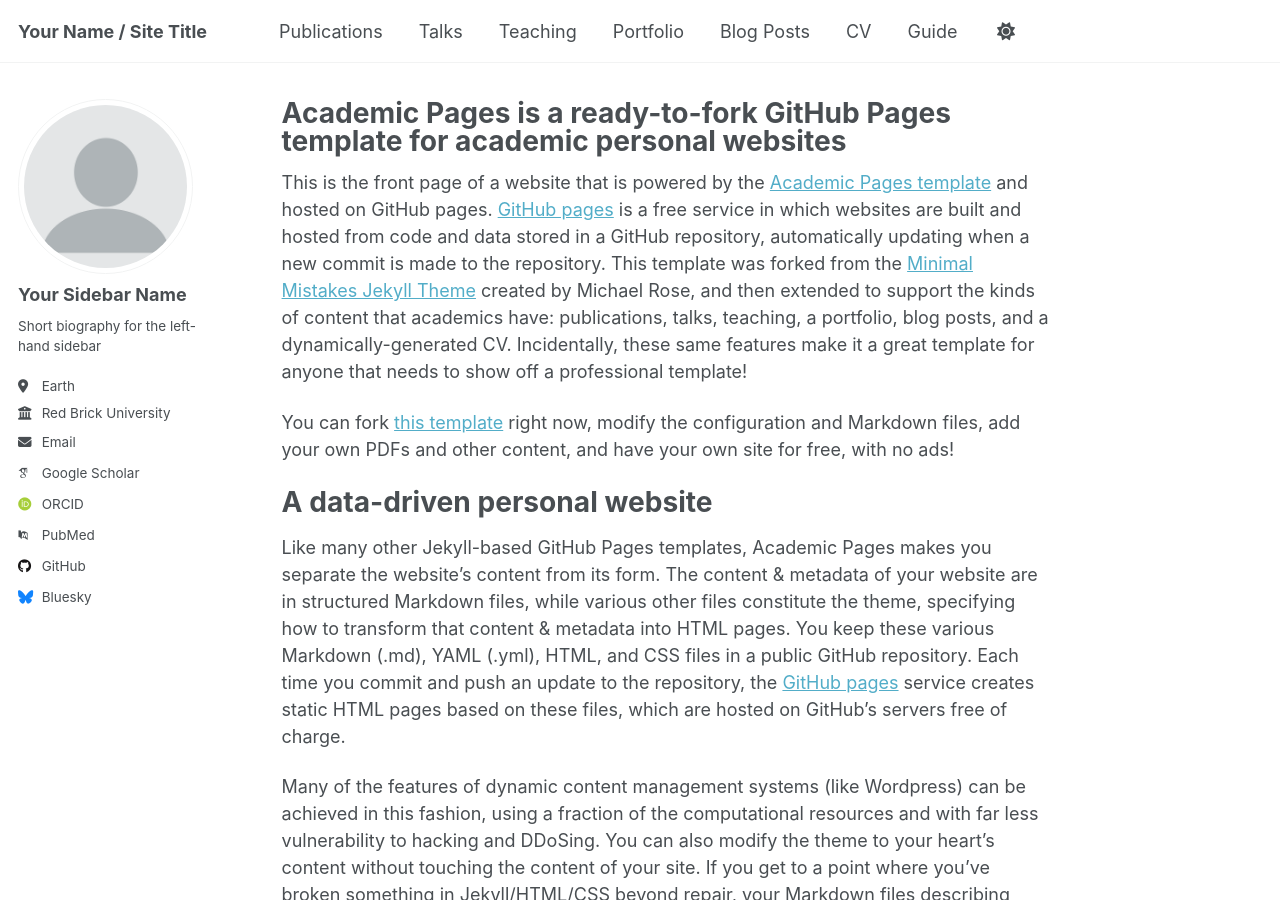
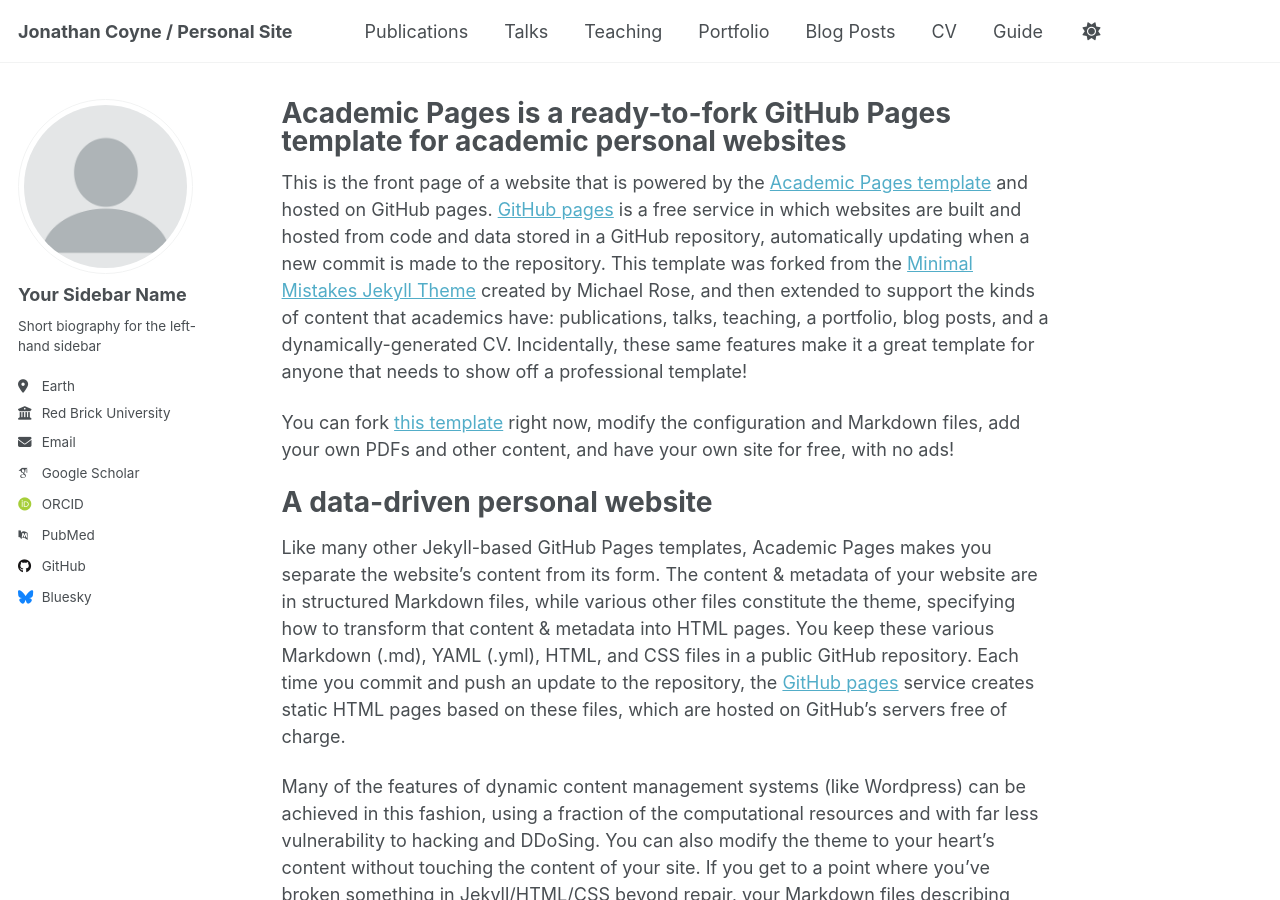
Before and after one commit to jn533213/jn533213.github.io, a Jekyll site: the page built from _pages/about.md, in a window 1280 px wide and 900 px high. Built offline with Jekyll 4.4.1, drawn with Linux system fonts in a browser that asks for light colours; some web fonts are replaced; a script that is not in the unit is left out.

Commit message:
Update _config.yml

```diff
--- a/_config.yml
+++ b/_config.yml
@@ -9,7 +9,7 @@
 # Basic Site Settings
 locale                   : "en-US"
 site_theme               : "default" # Currently available options are "default", "air"
-title                    : "Your Name / Site Title"
+title                    : "Jonathan Coyne / Personal Site"
 title_separator          : "-"
 name                     : &name "Your Name"
 description              : &description "personal description"
```
